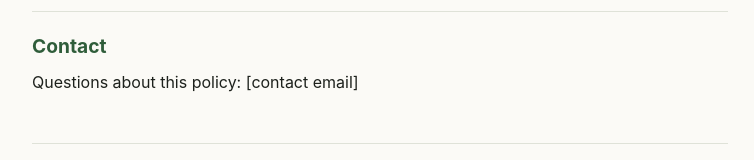
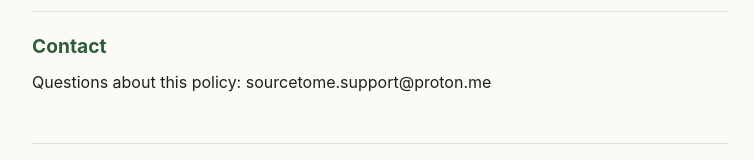
Before and after one commit to kylelloyd63-star/lloyds-local-services, a plain HTML site: page sourcetome-privacy.html in a window 1280 px wide. Shown: the part 2736-2896 px from the top of the page, without its empty margins (260-1014 px from the left). Drawn offline with Linux system fonts and the light colour scheme.

Commit message:
Update SourceToMe privacy policy contact (#12)
Fill in the approved contact email on the SourceToMe privacy page.

```diff
--- a/sourcetome-privacy.html
+++ b/sourcetome-privacy.html
@@ -67,7 +67,7 @@ footer{margin-top:3rem;color:var(--muted);font-size:.9rem;border-top:1px solid v
 <h2>Changes to this policy</h2>
 <p>If this policy changes, the new version will be posted at this address with a new effective date.</p>
 <h2>Contact</h2>
-<p>Questions about this policy: [contact email]</p>
+<p>Questions about this policy: sourcetome.support@proton.me</p>
 <footer>SourceToMe Privacy Policy &middot; https://lloydslocalservices.com/sourcetome-privacy.html</footer>
 </main>
 </body>
```
